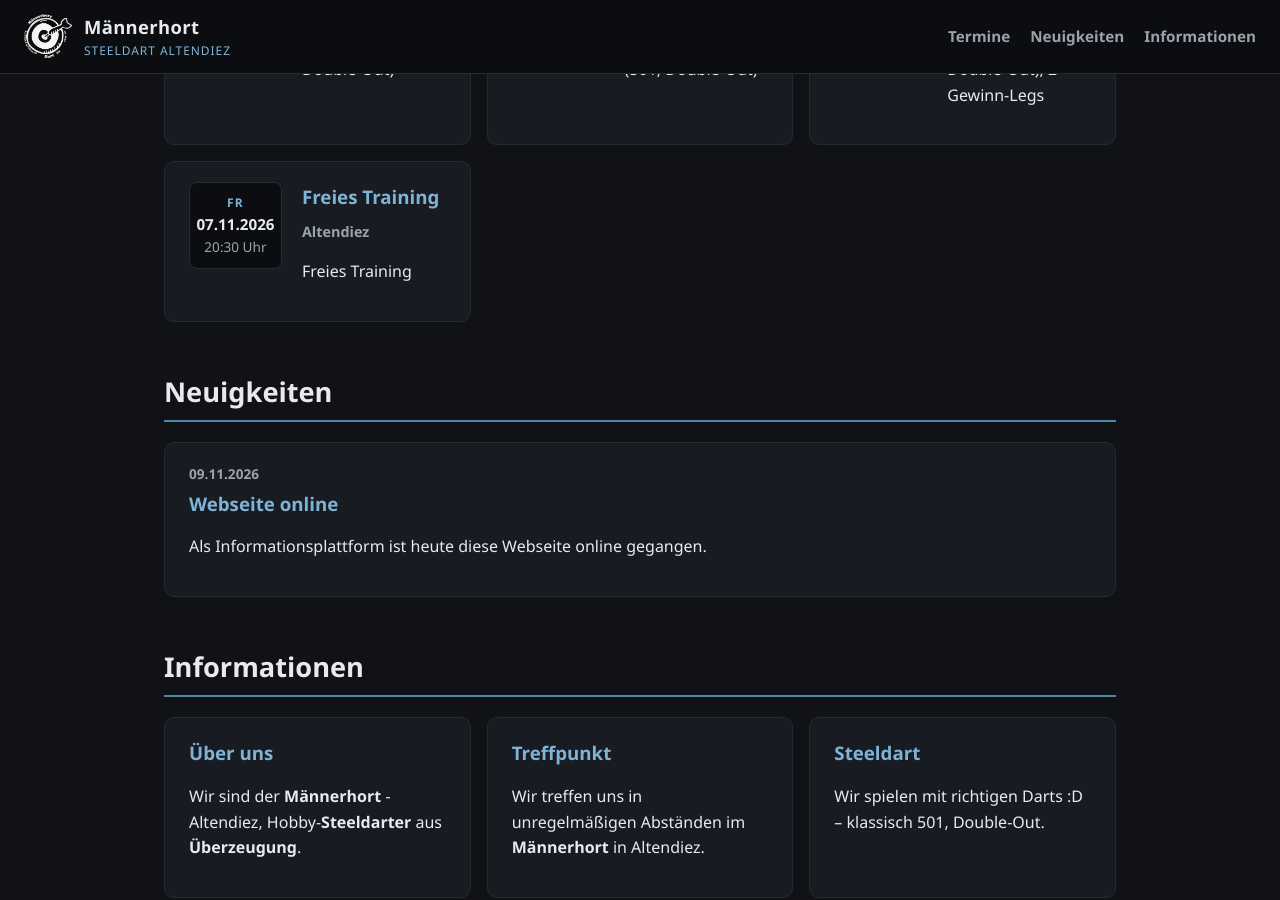
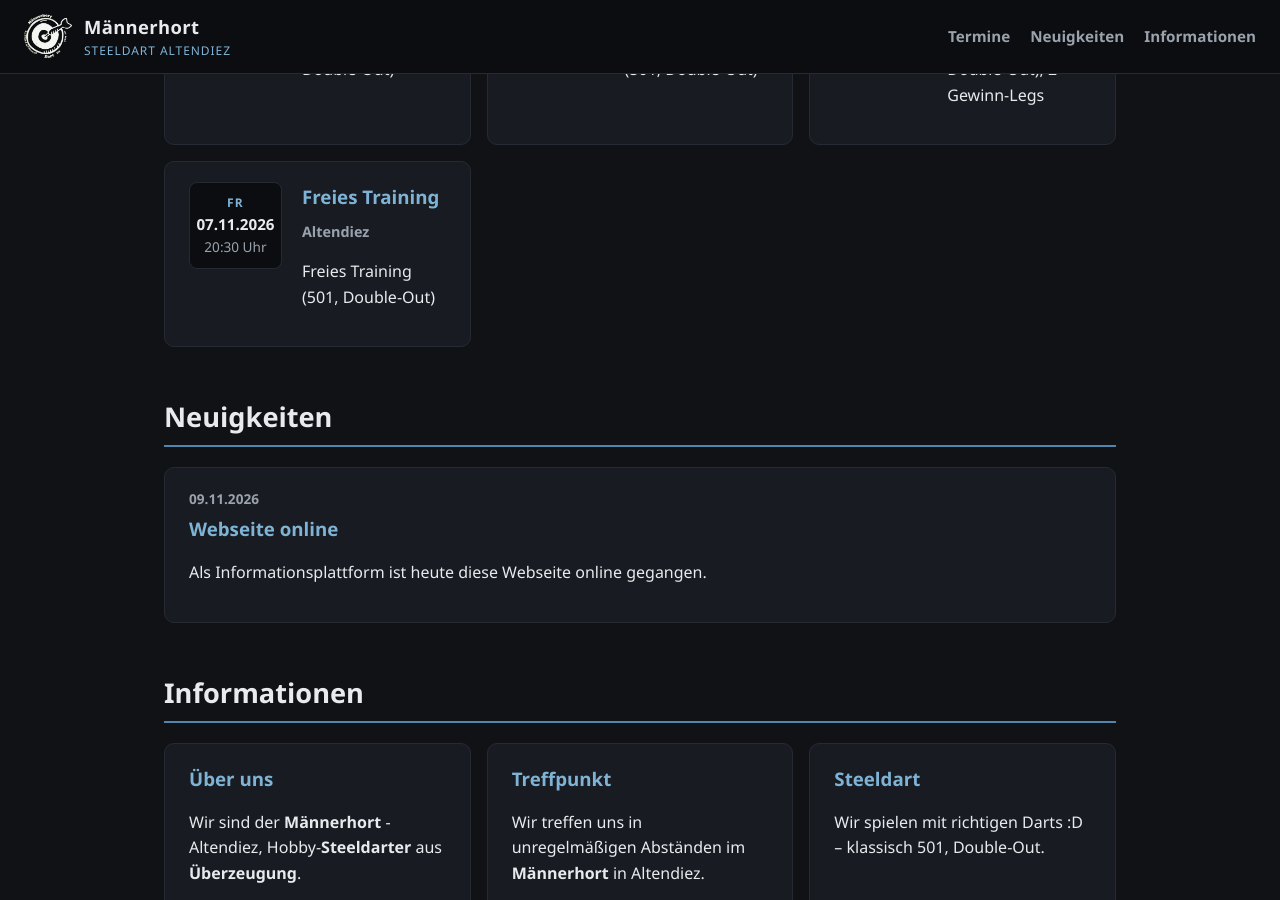
Before and after one commit to netbuk/maennerhort, a Jekyll site: the page built from index.md, in a window 1280 px wide and 900 px high, scrolled down 761 px. Built offline with Jekyll 4.4.1, drawn with Linux system fonts in a browser that asks for light colours.

Commit message:
edit termine

```diff
--- a/_data/termine.yml
+++ b/_data/termine.yml
@@ -21,4 +21,4 @@
   uhrzeit: "20:30"
   titel: "Freies Training"
   ort: "Altendiez"
-  beschreibung: "Freies Training"
+  beschreibung: "Freies Training (501, Double-Out)"
```
